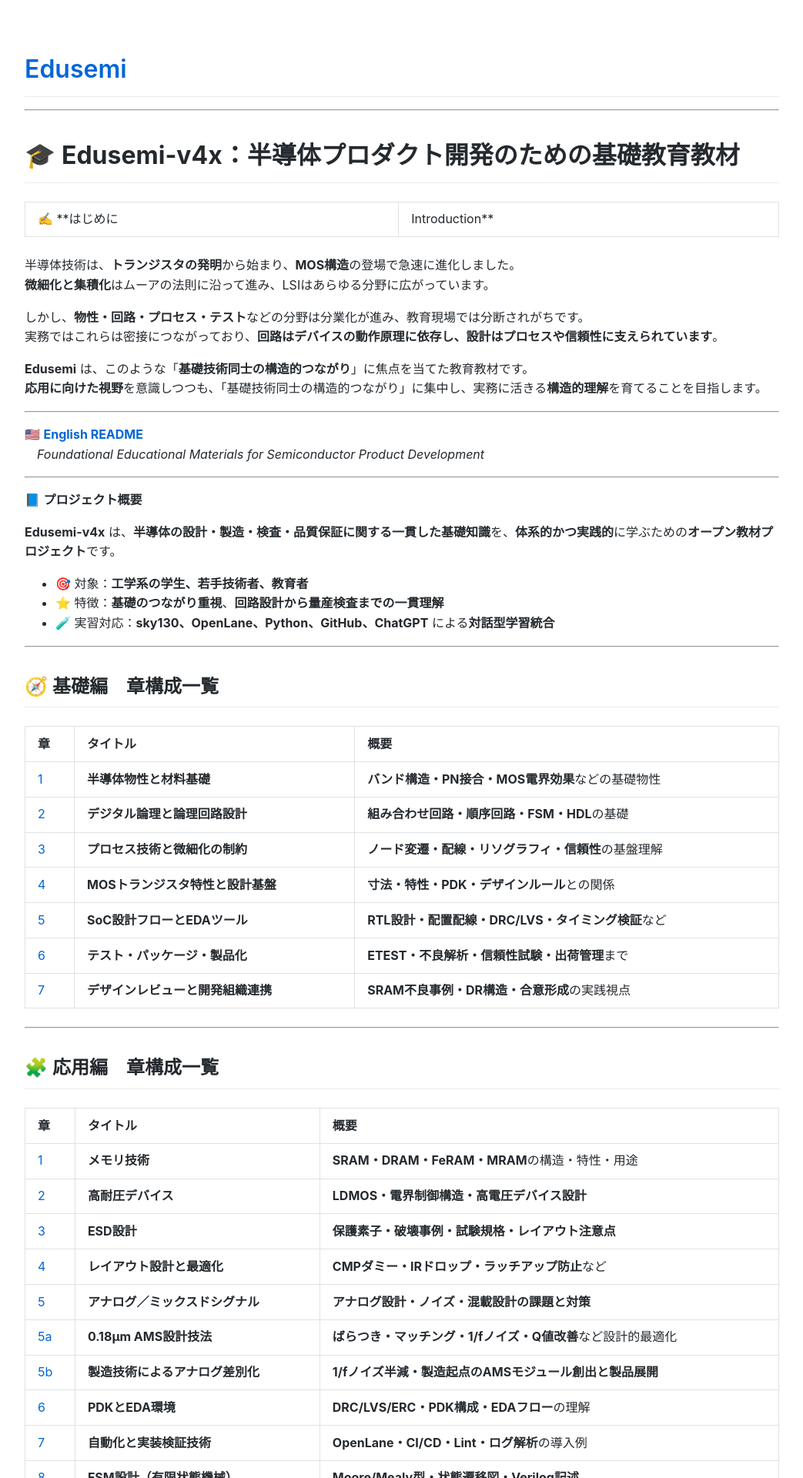
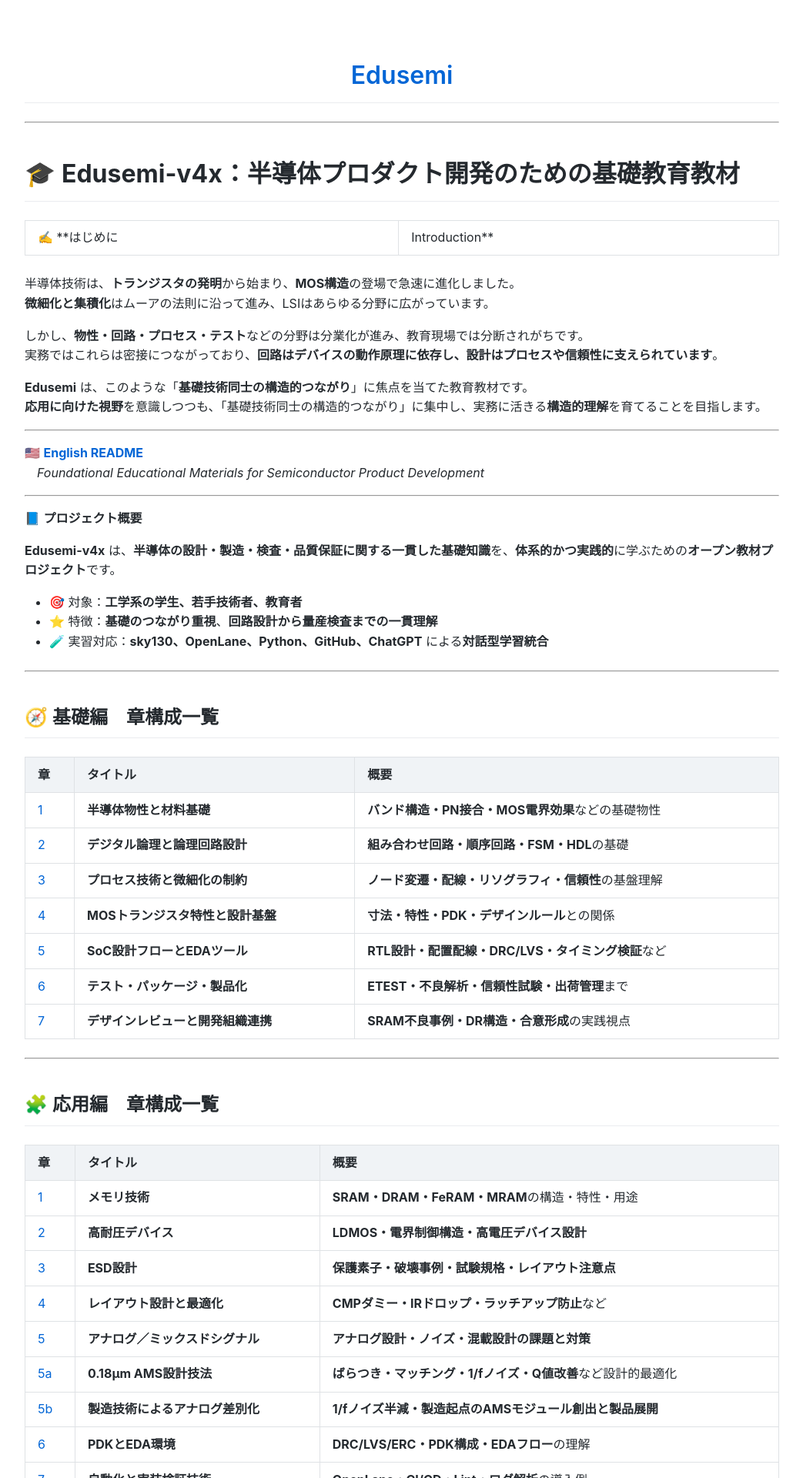
Before and after one commit to Samizo-AITL/Edusemi-v4x, a Jekyll site: the page built from index.md, in a window 1280 px wide. Shown: the top 1920 px of the page at 77% size, without its empty margins (118-1161 px from the left). Built offline with Jekyll 4.4.1, drawn with Linux system fonts in a browser that asks for light colours.

Commit message:
Update style.css

```diff
--- a/assets/css/style.css
+++ b/assets/css/style.css
@@ -1,3 +1,4 @@
+/* 基本設定 */
 body {
   font-family: -apple-system, BlinkMacSystemFont, "Segoe UI", Helvetica, Arial, sans-serif;
   font-size: 16px;
@@ -9,23 +10,33 @@
   padding: 2rem;
 }
 
+/* 見出し */
 h1, h2, h3, h4 {
   font-weight: 600;
-  margin-top: 2rem;
-  margin-bottom: 1rem;
+  margin-top: 2.5rem;
+  margin-bottom: 1.5rem;
   border-bottom: 1px solid #eaecef;
   padding-bottom: 0.3em;
 }
 
+/* リンク */
 a {
   color: #0366d6;
   text-decoration: none;
 }
-
 a:hover {
   text-decoration: underline;
 }
 
+/* 画像 */
+img {
+  max-width: 100%;
+  height: auto;
+  display: block;
+  margin: 1.5em auto;
+}
+
+/* コードブロック */
 pre {
   background-color: #f6f8fa;
   padding: 1em;
@@ -33,7 +44,6 @@
   border-radius: 6px;
   overflow-x: auto;
 }
-
 code {
   background-color: #f6f8fa;
   padding: 0.2em 0.4em;
@@ -42,18 +52,23 @@
   border-radius: 3px;
 }
 
+/* 表 */
 table {
   width: 100%;
   border-collapse: collapse;
   margin: 1.5em 0;
 }
-
 th, td {
   border: 1px solid #dfe2e5;
   padding: 0.6em 1em;
   text-align: left;
 }
+table th {
+  background-color: #f0f3f6;
+  font-weight: 600;
+}
 
+/* 引用（補足説明など） */
 blockquote {
   padding: 0.5em 1em;
   color: #6a737d;
@@ -61,3 +76,21 @@
   background-color: #f6f8fa;
   margin: 1.5em 0;
 }
+
+/* リストの余白調整 */
+ul, ol {
+  margin-top: 0.5em;
+  margin-bottom: 1.5em;
+  padding-left: 2em;
+}
+
+/* ヘッダー・フッター（オプション） */
+header, footer {
+  text-align: center;
+  margin-top: 2rem;
+  margin-bottom: 2rem;
+}
+footer p {
+  font-size: 14px;
+  color: #999;
+}
```
